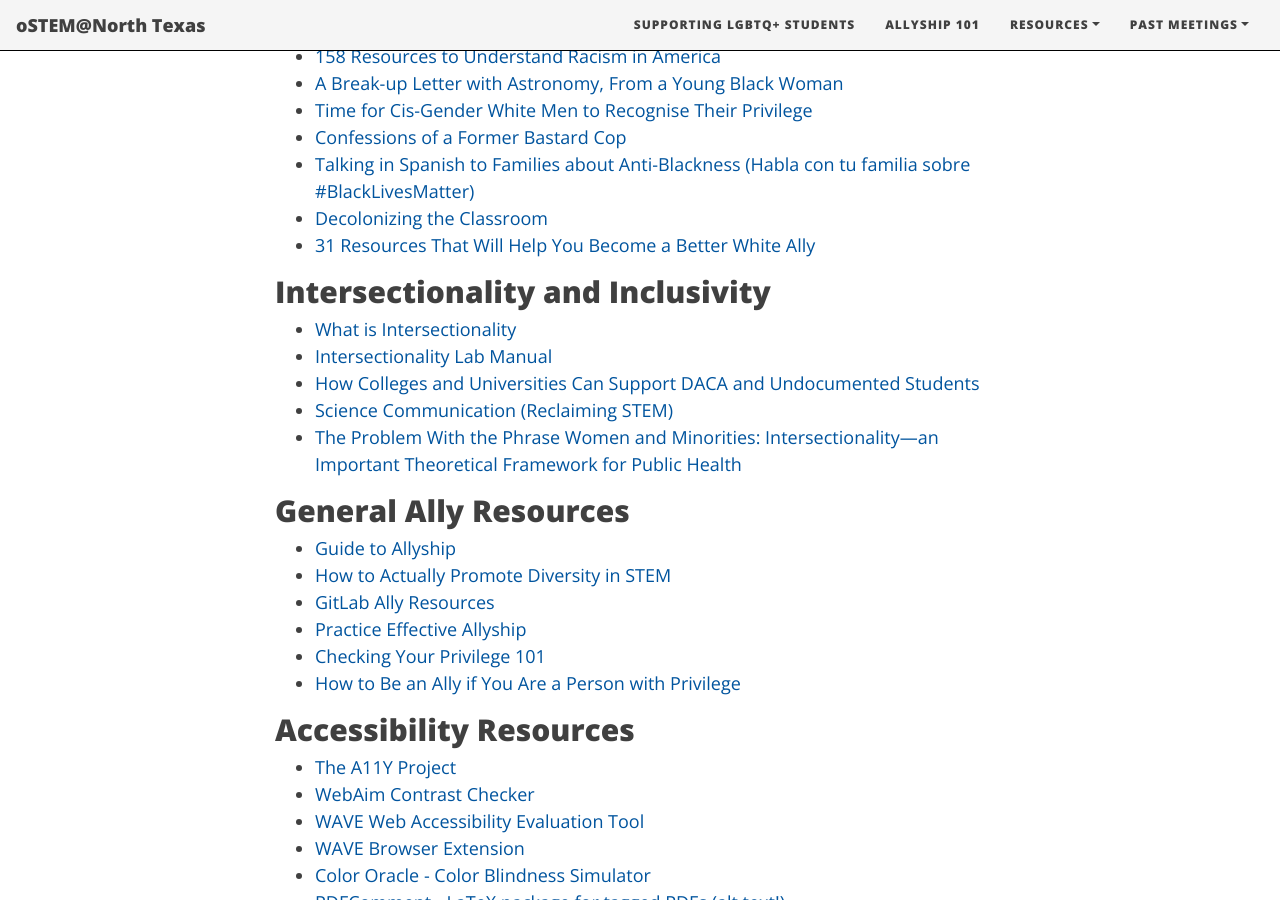
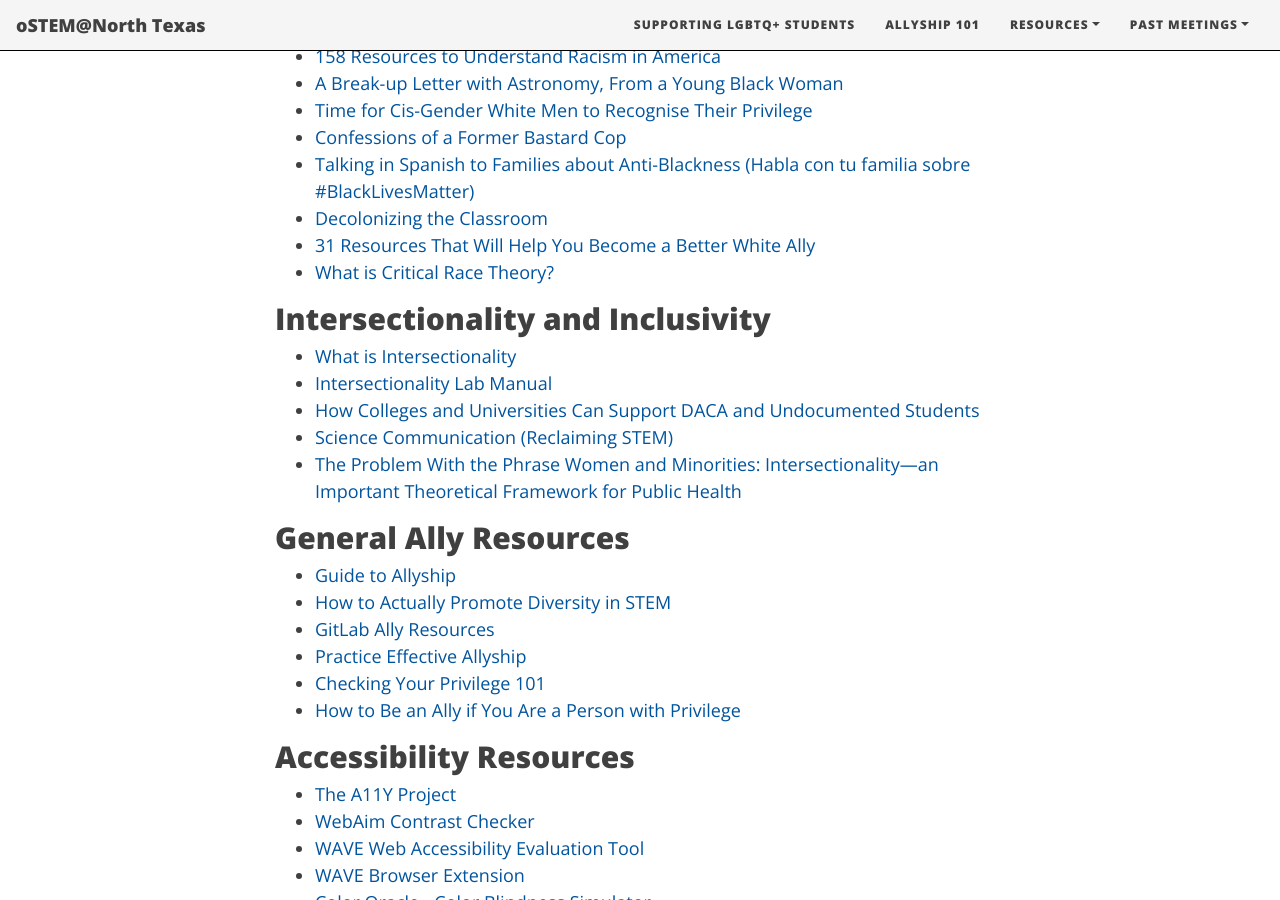
Before and after one commit to ostemnorthtexas/site, a Jekyll site: the page built from pages/allyship.md, in a window 1280 px wide and 900 px high, scrolled down 11731 px. Built offline with Jekyll 4.4.1, drawn with Linux system fonts in a browser that asks for light colours; nearby versions of some CDN libraries.

Commit message:
Update allyship.md
Added an antiracism resource

```diff
--- a/pages/allyship.md
+++ b/pages/allyship.md
@@ -399,6 +399,7 @@
 - [Talking in Spanish to Families about Anti-Blackness (Habla con tu familia sobre #BlackLivesMatter)](https://twitter.com/therapy4latinx/status/1267590078483689472)
 - [Decolonizing the Classroom](https://ncte.org/blog/2019/04/decolonizing-the-classroom/)
 - [31 Resources That Will Help You Become a Better White Ally](https://www.self.com/story/white-ally-resources)
+- [What is Critical Race Theory?](https://www.perlego.com/knowledge/study-guides/what-is-critical-race-theory/)
 
 ## Intersectionality and Inclusivity
 - [What is Intersectionality](https://www.equality-network.org/our-work/intersectional/)
```
